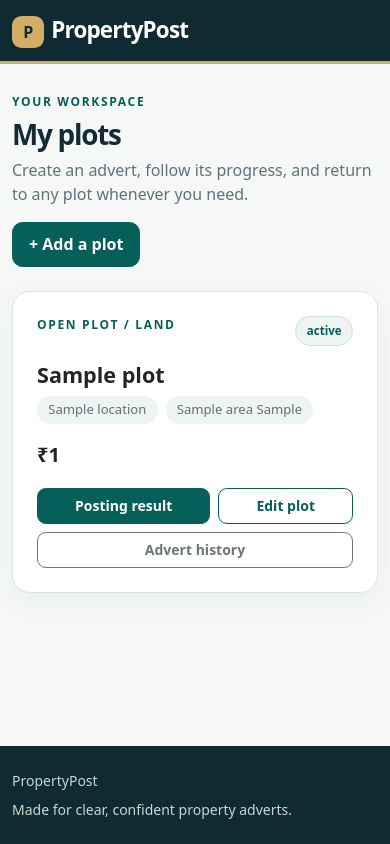
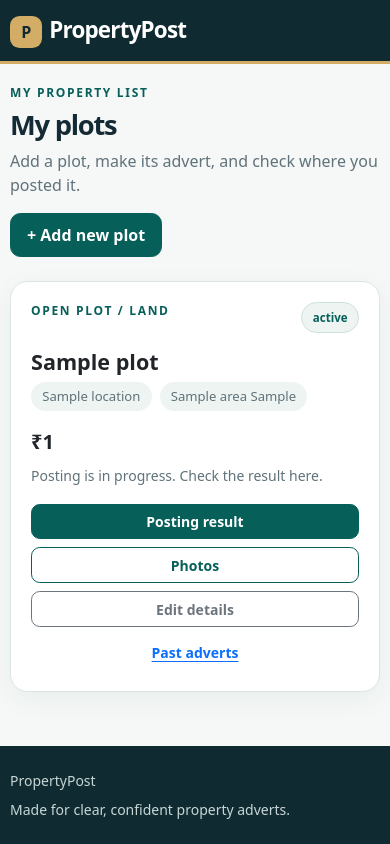
Before and after one commit to sudhakar6295/PropertyPost, a Django app: template templates/properties/dashboard.html in a window 390 px wide. Run offline with Django 5.2, Linux system fonts and the light colour scheme; the template is opened without the code that fills it: most values are stand-ins (such as "Sample title", 1, 10 or a date in 2020); data that the repository does not hold is empty.

Commit message:
Simplify broker screens and mobile layout

```diff
--- a/static/css/site.css
+++ b/static/css/site.css
@@ -51,4 +51,17 @@ a { text-underline-offset:3px; }
 .notice-strip { background:#fbf4e8; border:1px solid #ebddc3; border-radius:.9rem; padding:1rem 1.2rem; }
 :focus-visible { outline:3px solid #bd8d31!important; outline-offset:3px; }
 @media(max-width:767.98px) { .login-aside { min-height:auto; border-radius:1.2rem 1.2rem 0 0; } .listing-actions .btn { flex:1 1 auto; } .step-divider { display:none; } .step-row { gap:.35rem; } .page-shell { padding-top:1.8rem; } .photo-tile .btn { width:100%; } }
+@media(max-width:575.98px) {
+  .container { --bs-gutter-x:1.25rem; }
+  .page-shell { padding-top:1.25rem; padding-bottom:2.5rem; }
+  .page-title { font-size:clamp(1.65rem,7vw,2.2rem); }
+  .card-body { padding:1.25rem!important; }
+  .step-item { font-size:.72rem; }
+  .detail-list dd,.caption-text,.meta-chip { overflow-wrap:anywhere; }
+  .listing-actions { display:grid!important; grid-template-columns:minmax(0,1fr); }
+  .listing-actions .btn { width:100%; }
+  .photo-tile .d-flex .btn { min-width:0; flex:1; }
+  .phone-entry .form-select,.phone-entry .form-control { width:100%; }
+  .page-shell > .row .d-flex.flex-wrap.gap-2 > .btn { flex:1 1 100%; }
+}
 @media(prefers-reduced-motion:reduce) { .listing-card { transition:none; } .listing-card:hover { transform:none; } }
--- a/templates/properties/dashboard.html
+++ b/templates/properties/dashboard.html
@@ -3,8 +3,8 @@
 {% block content %}
 <div class="container page-shell">
   <div class="d-flex flex-wrap gap-3 justify-content-between align-items-end mb-4">
-    <div><p class="eyebrow">YOUR WORKSPACE</p><h1 class="page-title display-6">My plots</h1><p class="page-intro mb-0">Create an advert, follow its progress, and return to any plot whenever you need.</p></div>
-    <a href="{% url 'add-plot' %}" class="btn btn-primary">+ Add a plot</a>
+    <div><p class="eyebrow">MY PROPERTY LIST</p><h1 class="page-title display-6">My plots</h1><p class="page-intro mb-0">Add a plot, make its advert, and check where you posted it.</p></div>
+    <a href="{% url 'add-plot' %}" class="btn btn-primary">+ Add new plot</a>
   </div>
   <div class="row g-4">
     {% for plot in listings %}
@@ -14,6 +14,7 @@
         <h2 class="h4 fw-bold mb-2">{{ plot.title }}</h2>
         <div class="listing-meta mb-3"><span class="meta-chip">{{ plot.location }}</span><span class="meta-chip">{{ plot.area }} {{ plot.get_area_unit_display }}</span></div>
         <p class="fs-5 fw-bold mb-0">₹{{ plot.total_price }}</p>
+        <p class="small text-secondary mt-2 mb-0">{% if plot.status == 'generating' %}We are making your advert. You can come back later.{% elif plot.status == 'review' %}Your advert is ready. Check the poster and words before posting.{% elif plot.status == 'approved' %}Your advert is approved and ready to post.{% elif plot.status == 'publishing' %}Posting is in progress. Check the result here.{% elif plot.status == 'published' %}Your posting result is saved here.{% elif plot.status == 'failed' %}This step did not finish. Open the plot to try again.{% else %}Add photos and make an advert when you are ready.{% endif %}</p>
         <div class="listing-actions d-flex flex-wrap gap-2">
           {% if plot.status == 'generating' %}<a class="btn btn-primary btn-sm" href="{% url 'generate-advert' plot.public_id %}">Advert in progress</a>
           {% elif plot.status == 'review' %}<a class="btn btn-primary btn-sm" href="{% url 'review-details' plot.public_id %}">Review advert</a>
@@ -21,8 +22,9 @@
           {% elif plot.status == 'publishing' or plot.status == 'published' %}<a class="btn btn-primary btn-sm" href="{% url 'published-result' plot.public_id %}">Posting result</a>
           {% elif plot.status == 'failed' and plot.publication_request_id %}<a class="btn btn-primary btn-sm" href="{% url 'advert-preview' plot.public_id %}">Check posting</a>
           {% else %}<a class="btn btn-primary btn-sm" href="{% url 'generate-advert' plot.public_id %}">Create advert</a>{% endif %}
-          <a class="btn btn-outline-primary btn-sm" href="{% url 'edit-plot' plot.public_id %}">Edit plot</a>
-          <a class="btn btn-outline-secondary btn-sm" href="{% url 'advert-history' plot.public_id %}">Advert history</a>
+          <a class="btn btn-outline-primary btn-sm" href="{% url 'upload-photos' plot.public_id %}">Photos</a>
+          <a class="btn btn-outline-secondary btn-sm" href="{% url 'edit-plot' plot.public_id %}">Edit details</a>
+          <a class="btn btn-link btn-sm" href="{% url 'advert-history' plot.public_id %}">Past adverts</a>
         </div>
       </div></article>
     </div>
--- a/templates/properties/details_review.html
+++ b/templates/properties/details_review.html
@@ -2,7 +2,7 @@
 {% block title %}Review plot details | PropertyPost{% endblock %}
 {% block content %}
 <div class="container page-shell"><div class="row justify-content-center"><div class="col-12 col-xl-10">
-  <p class="eyebrow">BEFORE YOU CREATE</p><h1 class="page-title display-6">Review plot details</h1><p class="page-intro">Check the information buyers will see. Your owner details stay private.</p>
+  <p class="eyebrow">STEP 3 OF 4 · CHECK DETAILS</p><h1 class="page-title display-6">Check your plot</h1><p class="page-intro">Please check the price and phone number carefully. Buyers will see the first card. Owner details stay private.</p>
   <div class="step-row" aria-label="Advert steps"><span class="step-item">1 · Plot details</span><span class="step-divider">›</span><span class="step-item">2 · Photos</span><span class="step-divider">›</span><span class="step-item current">3 · Review</span><span class="step-divider">›</span><span class="step-item">4 · Advert</span></div>
   <div class="row g-4">
     <div class="col-lg-7"><section class="card h-100"><div class="card-body p-4 p-md-5">
@@ -31,6 +31,6 @@
       </dl>
     </div></section></div>
   </div>
-  <div class="d-flex flex-wrap gap-2 mt-4"><a class="btn btn-outline-secondary" href="{% url 'edit-plot' plot.public_id %}">Edit details</a><a class="btn btn-outline-secondary" href="{% url 'upload-photos' plot.public_id %}">Edit photos</a><a class="btn btn-primary" href="{% url 'generate-advert' plot.public_id %}">Make advert →</a></div>
+  <div class="d-flex flex-wrap gap-2 mt-4"><a class="btn btn-outline-secondary" href="{% url 'edit-plot' plot.public_id %}">Correct details</a><a class="btn btn-outline-secondary" href="{% url 'upload-photos' plot.public_id %}">Change photos</a><a class="btn btn-primary" href="{% url 'generate-advert' plot.public_id %}">Details are correct · Make advert →</a></div>
 </div></div></div>
 {% endblock %}
--- a/templates/properties/published.html
+++ b/templates/properties/published.html
@@ -5,7 +5,7 @@
   <p class="eyebrow">POSTING RESULT</p><h1 class="page-title display-6">{{ plot.title }}</h1>
   {% if plot.status == 'publishing' %}<div class="alert alert-info p-4" role="status"><h2 class="h5 fw-bold">Your advert is being posted</h2><p class="mb-0">You can leave this page. Come back to see the result.</p></div>
   {% elif plot.status == 'published' %}<div class="alert alert-success p-4"><h2 class="h5 fw-bold">Your advert is published</h2><p class="mb-0">The posting details are saved here.</p></div>{% endif %}
-  {% if plot.publication_results %}<section class="card mb-4"><div class="card-body p-4"><h2 class="section-heading">Posting results</h2>{% for platform, post_id in plot.publication_results.items %}<p class="mb-2">{{ platform|title }}: {{ post_id }}</p>{% endfor %}</div></section>{% endif %}
+  {% if plot.publication_results %}<section class="card mb-4"><div class="card-body p-4"><h2 class="section-heading">Where it was posted</h2>{% for platform, post_id in plot.publication_results.items %}<p class="mb-2"><strong>{{ platform|title }}:</strong> Posted <span class="small text-secondary d-block">Post reference: {{ post_id }}</span></p>{% endfor %}</div></section>{% endif %}
   <div class="d-flex flex-wrap gap-2"><a class="btn btn-outline-primary" href="{% url 'advert-preview' plot.public_id %}">View advert</a><a class="btn btn-outline-secondary" href="{% url 'advert-history' plot.public_id %}">Advert history</a>{% if plot.status == 'published' %}<form method="post" action="{% url 'revise-published-advert' plot.public_id %}">{% csrf_token %}<button class="btn btn-primary" type="submit">Edit this advert</button></form>{% endif %}<a class="btn btn-link" href="{% url 'dashboard' %}">My plots</a></div>
 </div></div></div>
 {% if plot.status == 'publishing' %}
```
Also changed, not shown: templates/properties/advert_preview.html (+4 -3 lines), templates/properties/advert_review.html (+4 -3 lines), templates/properties/generate.html (+5 -5 lines), templates/properties/login.html (+4 -4 lines), templates/properties/photos.html (+7 -7 lines), templates/properties/plot_form.html (+5 -5 lines).
